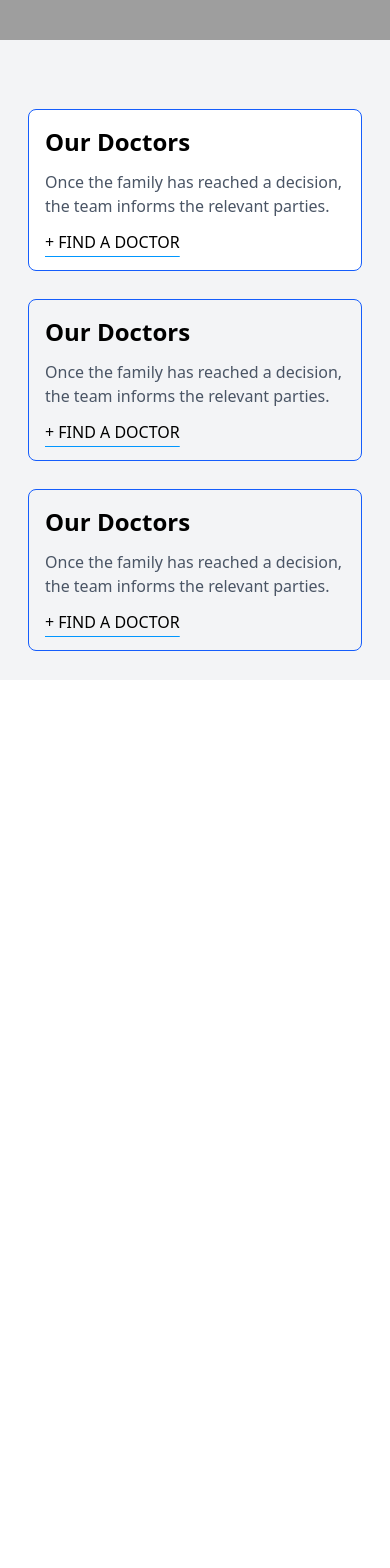
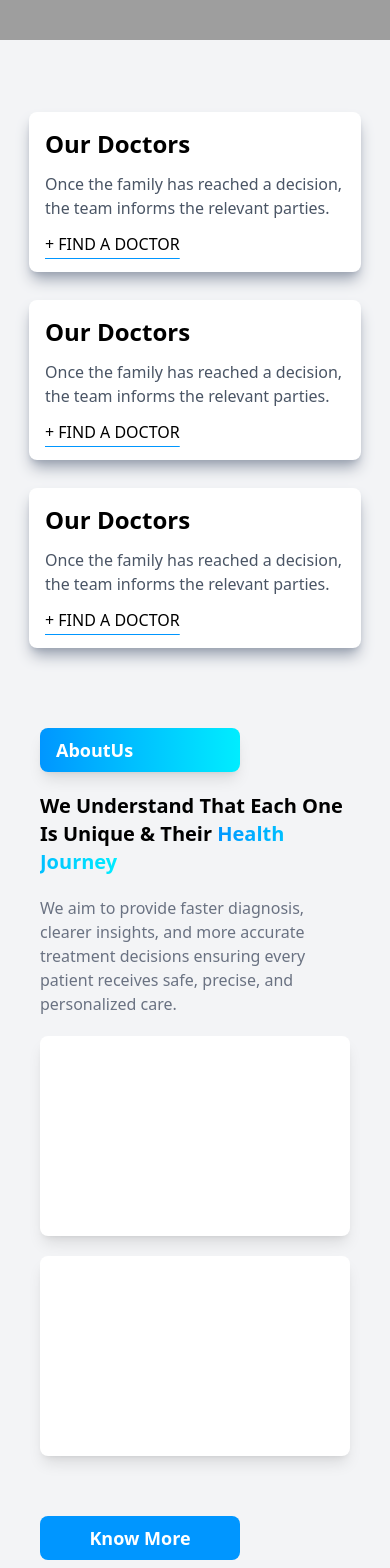
Before and after one commit to Anees-al/Doctor-Appointment, a React app in the folder frontend/: page /Doctor-Appointment/ in a window 390 px wide. Shown: the part 872-2440 px from the top of the page. Before the commit the page ends 1552 px from the top, so only its background shows below. Built offline with nearby package versions, Linux system fonts and the light colour scheme; grey boxes are pictures that could not be loaded; the HTML template or start-up script is replaced by a standard one.

Commit message:
some changes in frontend

```diff
--- a/frontend/package.json
+++ b/frontend/package.json
@@ -8,7 +8,7 @@
     "build": "tsc -b && vite build",
     "lint": "eslint .",
      "predeploy": "npm run build",
-  "deploy": "gh-pages -d build",
+  "deploy": "gh-pages -d dist",
     "preview": "vite preview"
   },
   "dependencies": {
--- /dev/null
+++ b/frontend/src/components/AboutUs.tsx
@@ -0,0 +1,26 @@
+import aboutdoctor from '../assets/aboutdoctor.jpg'
+
+const AboutUs = () => {
+  return (
+    <div className='flex flex-row gap-2 px-10 py-2 mt-10 gap-10 '>
+     <div className='hidden sm:flex'>
+        <img src={aboutdoctor} alt="" className='w-[700px] rounded-xl h-[650px]  shadow-lg ' />
+     </div>
+     <div className='flex flex-col gap-5'><p className='px-4 py-2 bg-gradient-to-r from-[#0096FF] to-[#00EDFF] text-white font-semibold text-lg w-[200px] rounded-lg shadow-lg'>AboutUs</p>
+     <p className="text-xl sm:text-4xl font-semibold ">We Understand That Each One Is Unique  &  Their <span className="bg-gradient-to-r from-[#0096FF] to-[#00EDFF] bg-clip-text text-transparent">Health Journey</span> </p>
+     <p className='text-gray-500'>We aim to provide faster diagnosis, clearer insights, and more accurate treatment decisions ensuring every patient receives safe, precise, and personalized care.</p>
+
+     <div className='flex flex-col sm:flex-row gap-5'>
+        <div className='flex flex-col  sm:w-[350px] h-[200px] bg-white rounded-lg shadow-lg'>
+
+        </div>
+        <div className='flex flex-col sm:w-[350px] h-[200px] bg-white rounded-lg shadow-lg'></div>
+     </div>
+
+     <button className='text-lg text-white px-5 py-2 bg-[#0096FF] rounded-lg font-semibold w-[200px] mt-10'>Know More</button>
+     </div>
+    </div>
+  )
+}
+
+export default AboutUs
--- a/frontend/src/components/Banner.tsx
+++ b/frontend/src/components/Banner.tsx
@@ -3,7 +3,7 @@ import { FaUserDoctor } from "react-icons/fa6";
 const Banner = () => {
   return (
     <div className="flex flex-col sm:flex-row justify-center items-center sm:bg-white p-3 min-w-screen h-[600px] sm:h-[350px] mt-10 gap-7">
-      <div className="flex flex-row justify-between gap-3 sm:border-none border p-4 border-blue-600 rounded-lg bg-white">
+      <div className="flex flex-row justify-between gap-3 shadow-lg shadow-gray-400 sm:shadow-none p-4  rounded-lg bg-white">
          <div className="hidden sm:flex justify-center items-center w-[70px]  bg-[#0096FF] h-[70px] mt-5  rounded-full shadow">
             <FaUserDoctor size={30} color="white" />
          </div>
@@ -13,7 +13,7 @@ const Banner = () => {
             <p className=" sm:text-lg underline decoration-[#0096FF] underline-offset-8">+ FIND A DOCTOR</p>
          </div>
       </div>
-      <div className="flex flex-row justify-between gap-3 sm:border-none border p-4 border-blue-600 rounded-lg">
+      <div className="flex flex-row justify-between gap-3  p-4 shadow-lg shadow-gray-400 sm:shadow-none bg-white  rounded-lg">
          <div className="hidden sm:flex justify-center items-center w-[70px]  bg-[#0096FF] h-[70px] mt-5  rounded-full shadow">
             <FaUserDoctor size={30} color="white" />
          </div>
@@ -23,7 +23,7 @@ const Banner = () => {
             <p className="sm:text-lg underline decoration-[#0096FF] underline-offset-8">+ FIND A DOCTOR</p>
          </div>
       </div>
-      <div className="flex flex-row justify-between gap-3 sm:border-none border p-4 border-blue-600 rounded-lg">
+      <div className="flex flex-row justify-between gap-3   p-4 shadow-lg shadow-gray-400 sm:shadow-none  bg-white  rounded-lg">
          <div className=" hidden sm:flex justify-center items-center w-[70px]  bg-[#0096FF] h-[70px] mt-5  rounded-full shadow">
             <FaUserDoctor size={30} color="white" />
          </div>
--- a/frontend/src/pages/Home.tsx
+++ b/frontend/src/pages/Home.tsx
@@ -1,3 +1,4 @@
+import AboutUs from "../components/AboutUs"
 import Banner from "../components/Banner"
 import Hero from "../components/Hero"
 import Nav from "../components/Nav"
@@ -9,6 +10,7 @@ const Home = () => {
       <Nav/>
       <Hero/>
       <Banner/>
+      <AboutUs/>
     </div>
   )
 }
```
Also changed, not shown: frontend/src/assets/aboutdoctor.jpg (added).
